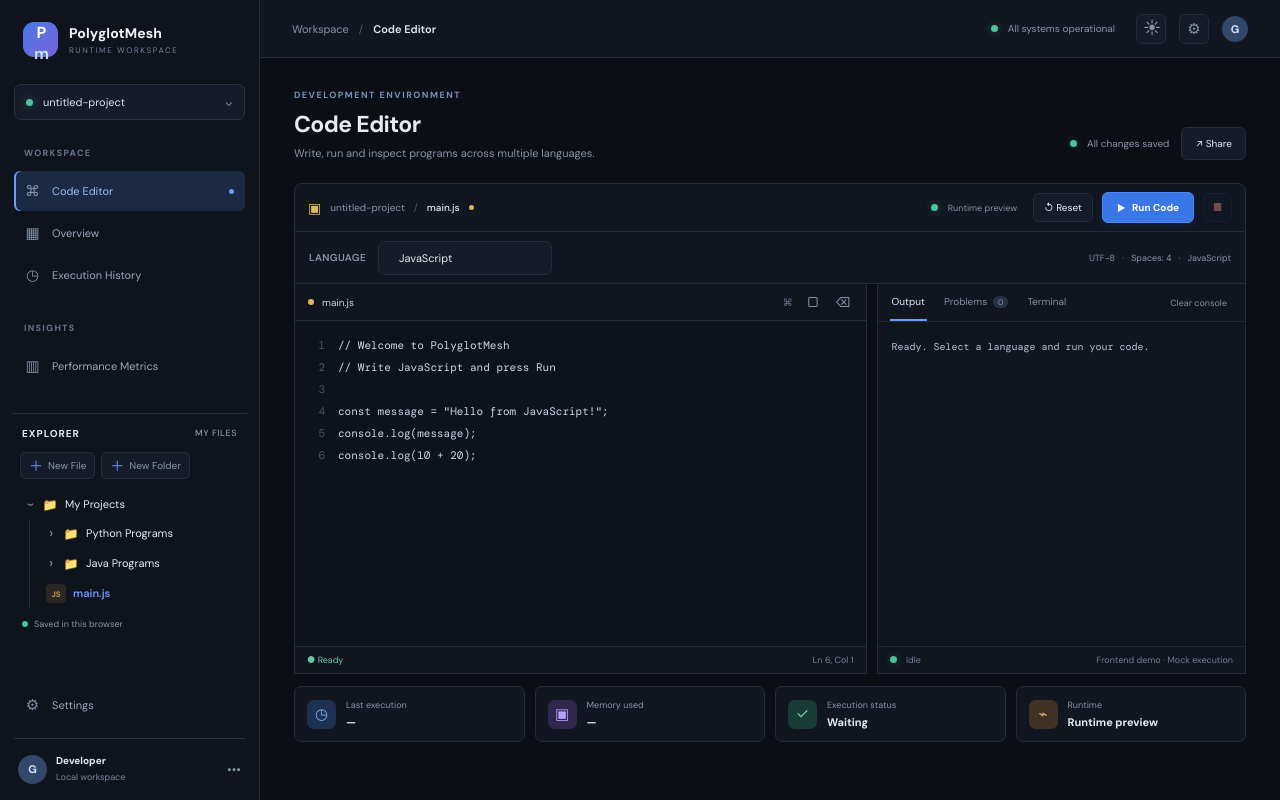
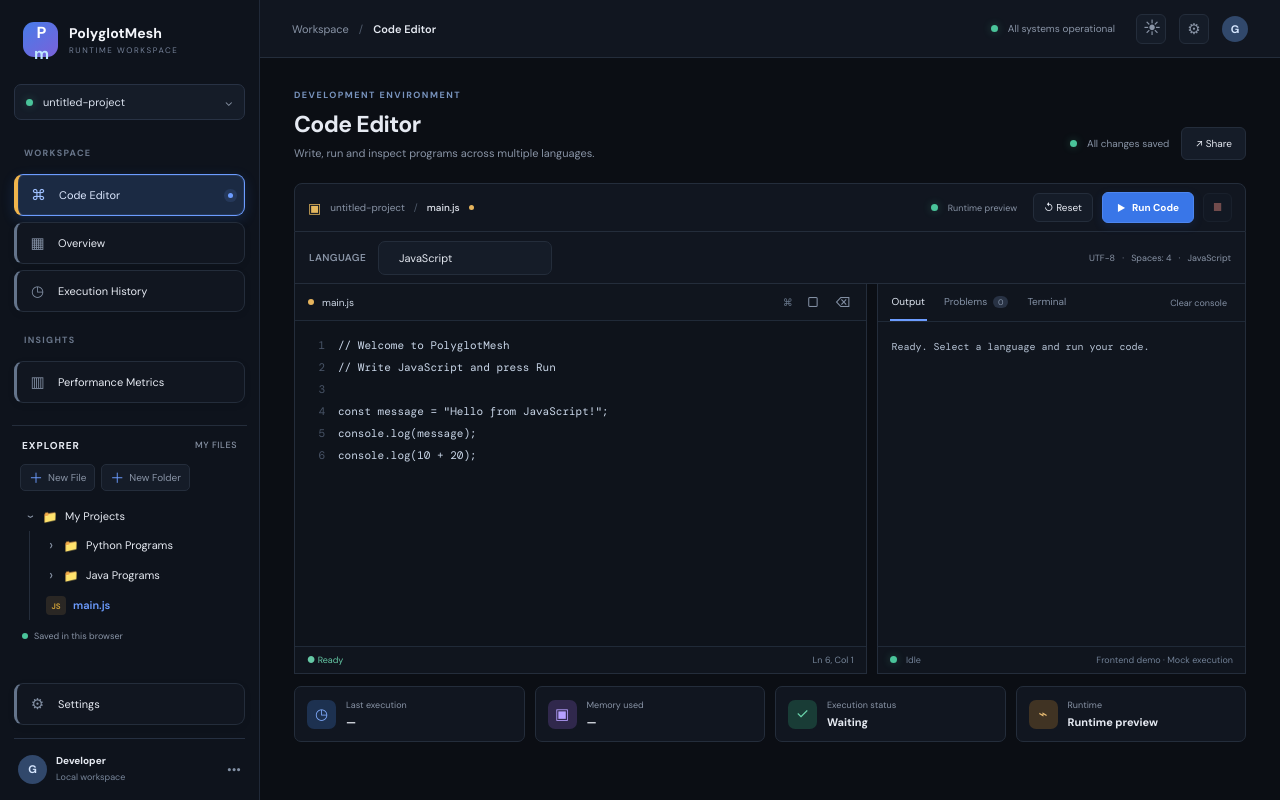
Before and after one commit to HarshPhate/PolyglotMesh, a React app in the folder Frontend/: page / in a window 1280 px wide. Built offline with nearby package versions, Linux system fonts and the light colour scheme; the HTML template or start-up script is replaced by a standard one.

Commit message:
Day 04: Enhanced sidebar navigation with hover animations

```diff
--- a/Frontend/src/App.css
+++ b/Frontend/src/App.css
@@ -1765,3 +1765,126 @@ textarea:focus-visible {
     min-height: 25px;
   }
 }
+
+/* Sidebar navigation cards: clear boundaries, contrast edge and smooth hover */
+.app-shell .nav-group {
+  margin-bottom: 22px;
+}
+
+.app-shell .nav-heading {
+  padding: 0 10px 9px;
+}
+
+.app-shell .nav-item {
+  position: relative;
+  display: flex;
+  align-items: center;
+  min-height: 42px;
+  margin: 6px 0;
+  padding: 9px 11px 9px 12px;
+  border: 1px solid var(--line);
+  border-left: 3px solid #64748b;
+  border-radius: 9px;
+  background: var(--panel);
+  color: var(--text);
+  box-shadow: 0 2px 7px rgba(0, 0, 0, .08);
+  cursor: pointer;
+  overflow: hidden;
+  transition: transform .2s ease, background-color .2s ease, border-color .2s ease, box-shadow .2s ease, color .2s ease;
+}
+
+.app-shell .nav-item::after {
+  content: "";
+  position: absolute;
+  inset: 0;
+  border-radius: inherit;
+  pointer-events: none;
+  opacity: 0;
+  background: linear-gradient(100deg, rgba(108, 156, 255, .10), transparent 62%);
+  transition: opacity .2s ease;
+}
+
+.app-shell .nav-item:hover {
+  transform: translateX(3px);
+  border-color: var(--blue);
+  border-left-color: #f0b44c;
+  background: var(--panel2);
+  color: var(--text);
+  box-shadow: 0 5px 14px rgba(57, 118, 232, .16);
+}
+
+.app-shell .nav-item:hover::after { opacity: 1; }
+
+.app-shell .nav-item:focus-visible {
+  outline: 2px solid var(--blue);
+  outline-offset: 2px;
+}
+
+.app-shell .nav-item.active {
+  border-color: var(--blue);
+  border-left: 4px solid #f0b44c;
+  background: #1b2a43;
+  color: #dce8ff;
+  box-shadow: 0 4px 13px rgba(57, 118, 232, .20), inset 0 0 0 1px rgba(108, 156, 255, .12);
+}
+
+.app-shell .nav-item.active .icon { color: #9fc0ff; }
+
+.app-shell .nav-item .icon {
+  position: relative;
+  z-index: 1;
+  flex: 0 0 17px;
+  transition: transform .2s ease, color .2s ease;
+}
+
+.app-shell .nav-item:hover .icon {
+  transform: scale(1.1);
+  color: #f0b44c;
+}
+
+.app-shell .nav-item > *:not(.nav-live) { position: relative; z-index: 1; }
+
+.app-shell .nav-live {
+  position: relative;
+  z-index: 1;
+  margin-left: auto;
+  box-shadow: 0 0 0 4px rgba(108, 156, 255, .12);
+}
+
+/* Light theme: contrasting blue outline with a warm accent edge */
+.app-shell.light .nav-item {
+  border-color: #dce5f2;
+  border-left-color: #9aa9bf;
+  background: #ffffff;
+  color: #33445f;
+  box-shadow: 0 2px 7px rgba(35, 63, 104, .06);
+}
+
+.app-shell.light .nav-item:hover {
+  border-color: #3976e8;
+  border-left-color: #d18a25;
+  background: #f7faff;
+  color: #1e3f72;
+  box-shadow: 0 5px 14px rgba(57, 118, 232, .13);
+}
+
+.app-shell.light .nav-item.active {
+  border-color: #3976e8;
+  border-left: 4px solid #d18a25;
+  background: #eaf1ff;
+  color: #2459ad;
+  box-shadow: 0 4px 13px rgba(57, 118, 232, .13), inset 0 0 0 1px rgba(57, 118, 232, .08);
+}
+
+.app-shell.light .nav-item.active .icon { color: #2459ad; }
+.app-shell.light .nav-item:hover .icon { color: #b7791f; }
+
+@media (max-width: 640px) {
+  .app-shell .nav-item { min-height: 44px; margin: 7px 0; }
+  .app-shell .nav-item:hover { transform: translateX(2px); }
+}
+
+@media (prefers-reduced-motion: reduce) {
+  .app-shell .nav-item, .app-shell .nav-item::after, .app-shell .nav-item .icon { transition: none; }
+  .app-shell .nav-item:hover { transform: none; }
+}
```
